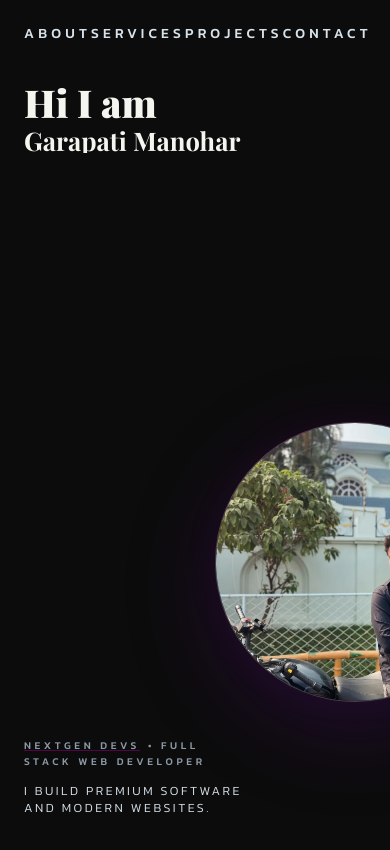
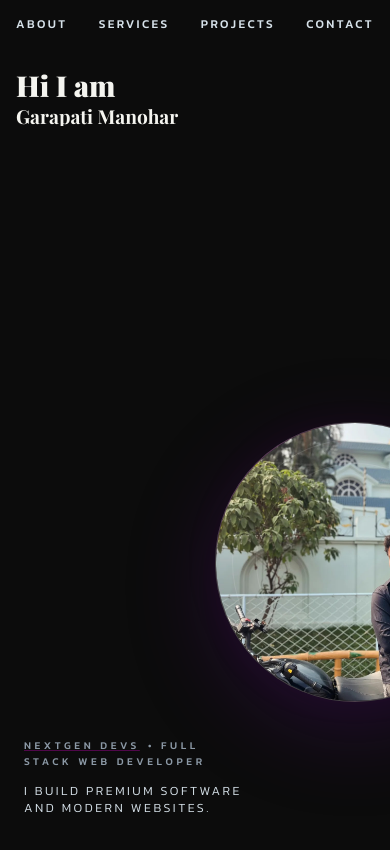
Before and after one commit to garapatimanohar4074-lab/webportfolio, a React (Vite) app: page / in a window 390 px wide. Shown: the top 850 px of the page. Built offline with nearby package versions, Linux system fonts and the light colour scheme.

Commit message:
Optimize mobile view: smaller navbar and text, centered photo

```diff
--- a/src/App.tsx
+++ b/src/App.tsx
@@ -317,7 +317,7 @@ const App = () => {
       <main className="bg-[#0C0C0C]">
         <motion.section ref={heroRef} id="hero" style={{ opacity: heroOpacity }} className="relative flex h-screen flex-col overflow-x-clip">
           <div className="hero-bg-wave absolute inset-0 -z-10" />
-          <nav className="flex justify-between px-6 pt-6 text-sm font-medium uppercase tracking-[0.3em] text-[#D7E2EA] md:px-10 md:pt-8 md:text-lg lg:text-[1.4rem]">
+          <nav className="flex justify-between px-4 pt-4 text-xs font-medium uppercase tracking-[0.2em] text-[#D7E2EA] sm:px-6 sm:pt-6 sm:text-sm md:px-10 md:pt-8 md:text-lg md:tracking-[0.3em] lg:text-[1.4rem]">
             {['About', 'Services', 'Projects', 'Contact'].map((item, index) => (
               <motion.a
                 key={item}
@@ -333,10 +333,10 @@ const App = () => {
           </nav>
 
           <motion.div initial={{ opacity: 0, y: 40 }} animate={{ opacity: 1, y: 0 }} transition={{ duration: 0.8, delay: 0.15 }} className="mt-10 overflow-hidden sm:mt-12 md:mt-16 lg:mt-20">
-            <h1 className="hero-title max-w-[720px] text-[clamp(2.4rem,9vw,6.5rem)] leading-[0.95] sm:text-[clamp(3rem,10vw,8rem)] text-left ml-6 sm:ml-8 md:ml-10">
+            <h1 className="hero-title max-w-[720px] text-[clamp(1.8rem,7vw,6.5rem)] leading-[0.95] text-left ml-4 sm:ml-6 sm:text-[clamp(3rem,10vw,8rem)] md:ml-10">
               Hi I am
             </h1>
-            <h2 className="hero-name-small max-w-[720px] text-[clamp(1.6rem,5.2vw,3.4rem)] sm:text-[clamp(2rem,5.8vw,4rem)] mt-2 ml-6 sm:ml-8 md:ml-10">Garapati Manohar</h2>
+            <h2 className="hero-name-small max-w-[720px] text-[clamp(1.2rem,4.2vw,3.4rem)] mt-2 ml-4 sm:ml-6 sm:text-[clamp(2rem,5.8vw,4rem)] md:ml-10">Garapati Manohar</h2>
           </motion.div>
 
           <div className="mt-auto flex items-end justify-between px-6 pb-7 sm:px-8 sm:pb-8 md:px-10 md:pb-10">
```
